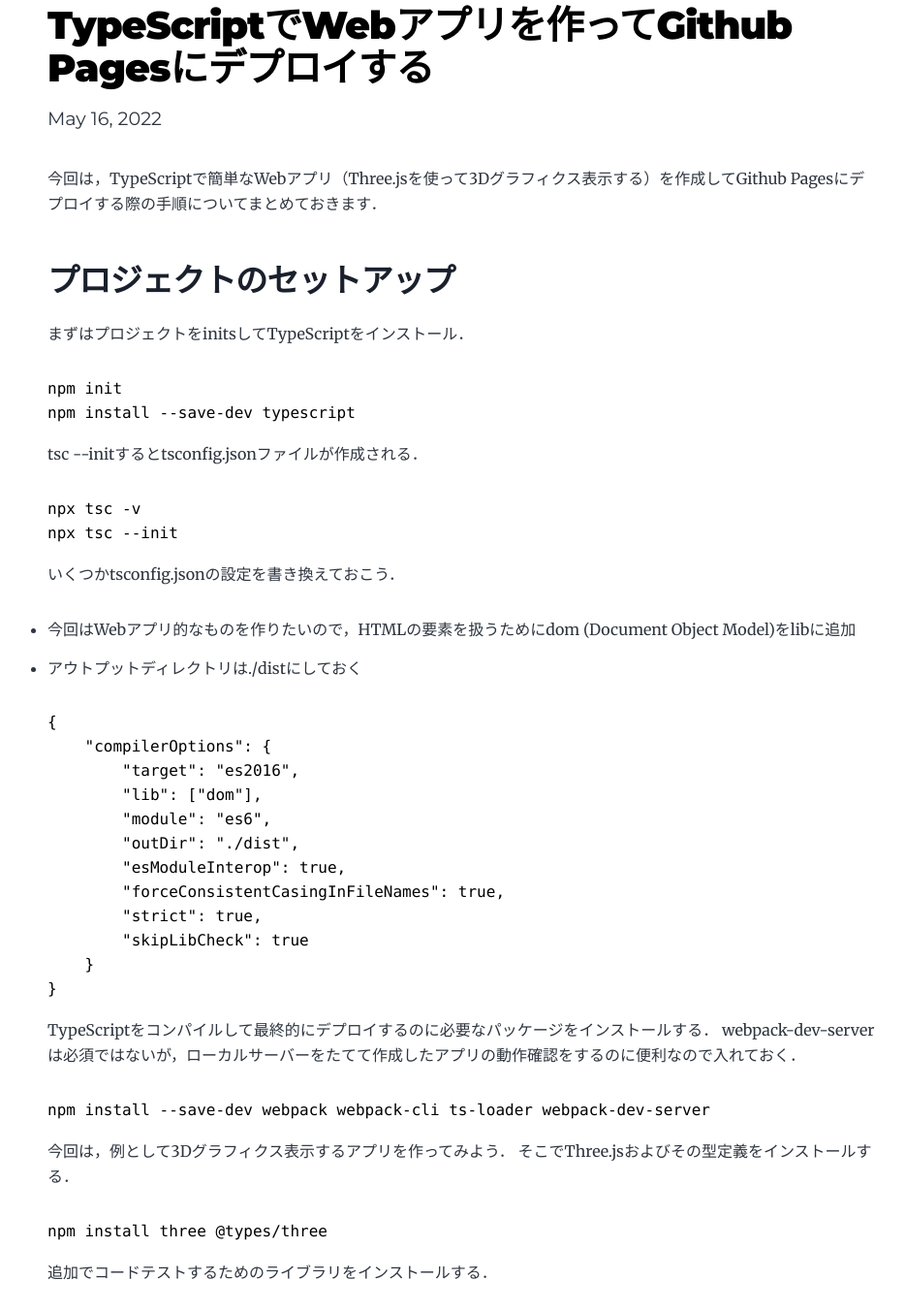
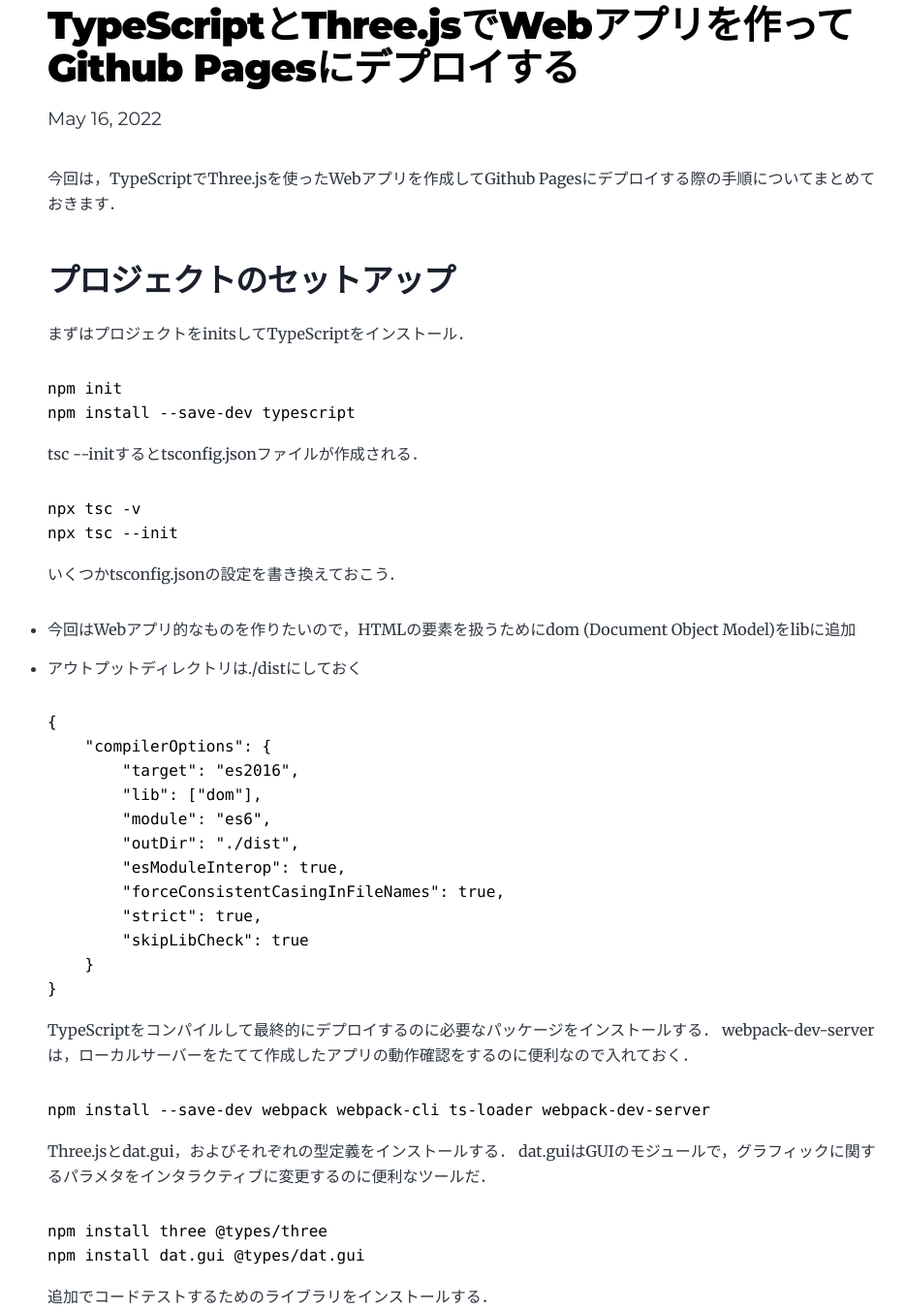
Before and after one commit to kanamesasaki/blog, a Gatsby site: page /20220516-typescript-setup/ in a window 1280 px wide. Shown: the part 113-1466 px from the top of the page at 97% size, without its empty margins (163-1097 px from the left). Built offline with nearby package versions, Linux system fonts and the light colour scheme; Gatsby itself is replaced by a stand-in of ours; some packages are replaced by stand-ins of ours; code samples lack their colours.

Commit message:
Update blog post typescript-setup

````diff
--- a/content/blog/20220516-typescript-setup/index.md
+++ b/content/blog/20220516-typescript-setup/index.md
@@ -1,11 +1,11 @@
 ---
-title: TypeScriptでWebアプリを作ってGithub Pagesにデプロイする
+title: TypeScriptとThree.jsでWebアプリを作ってGithub Pagesにデプロイする
 date: "2022-05-16T00:00:00.000Z"
-description: "Deploy TypeScript app on Github Pages"
+description: "Develop a browser app with TypeScript and Three.js. Then deploy it on Github Pages"
 tags: ["Programming", "Typescript"]
 ---
 
-今回は，TypeScriptで簡単なWebアプリ（Three.jsを使って3Dグラフィクス表示する）を作成してGithub Pagesにデプロイする際の手順についてまとめておきます．
+今回は，TypeScriptでThree.jsを使ったWebアプリを作成してGithub Pagesにデプロイする際の手順についてまとめておきます．
 
 ## プロジェクトのセットアップ
 
@@ -43,17 +43,18 @@
 ```
 
 TypeScriptをコンパイルして最終的にデプロイするのに必要なパッケージをインストールする．
-webpack-dev-serverは必須ではないが，ローカルサーバーをたてて作成したアプリの動作確認をするのに便利なので入れておく．
+webpack-dev-serverは，ローカルサーバーをたてて作成したアプリの動作確認をするのに便利なので入れておく．
 
 ```shell
 npm install --save-dev webpack webpack-cli ts-loader webpack-dev-server
 ```
 
-今回は，例として3Dグラフィクス表示するアプリを作ってみよう．
-そこでThree.jsおよびその型定義をインストールする．
+Three.jsとdat.gui，およびそれぞれの型定義をインストールする．
+dat.guiはGUIのモジュールで，グラフィックに関するパラメタをインタラクティブに変更するのに便利なツールだ．
 
 ```shell
 npm install three @types/three
+npm install dat.gui @types/dat.gui
 ```
 
 追加でコードテストするためのライブラリをインストールする．
````
